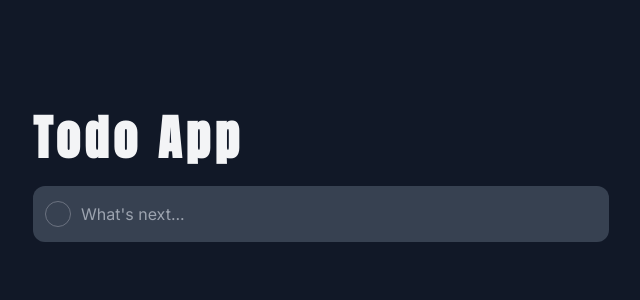
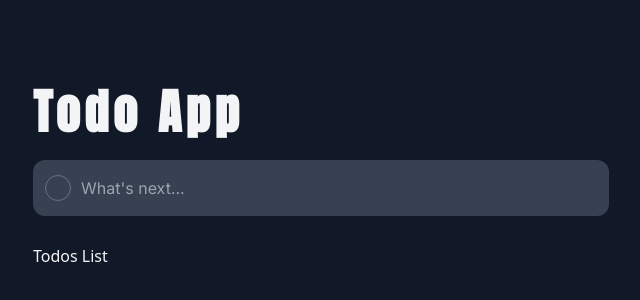
Before and after one commit to Fabian-Buitrago/todo-app, a React (Create React App) app: page / in a window 1280 px wide. Shown: the part 222-522 px from the top of the page, without its empty margins (319-959 px from the left). Built offline with nearby package versions, Linux system fonts and the light colour scheme.

Commit message:
Create List component

```diff
--- a/src/App.js
+++ b/src/App.js
@@ -1,4 +1,5 @@
 import { Input } from "./components/Input";
+import { List } from "./components/List";
 import { Title } from "./components/Title";
 
 function App() {
@@ -7,6 +8,9 @@
       <div className="container flex flex-col max-w-xl">
         <Title />
         <Input />
+        <List>
+          <h2>Todos List</h2>
+        </List>
       </div>
     </div>
   );
--- /dev/null
+++ b/src/components/List/List.jsx
@@ -0,0 +1,7 @@
+export const List = ({ children }) => {
+  return (
+    <div className="flex flex-col mt-7 rounded-lg overflow-hidden shadow-2xl">
+      {children}
+    </div>
+  );
+};
--- /dev/null
+++ b/src/components/List/index.js
@@ -0,0 +1 @@
+export * from "./List";
```
